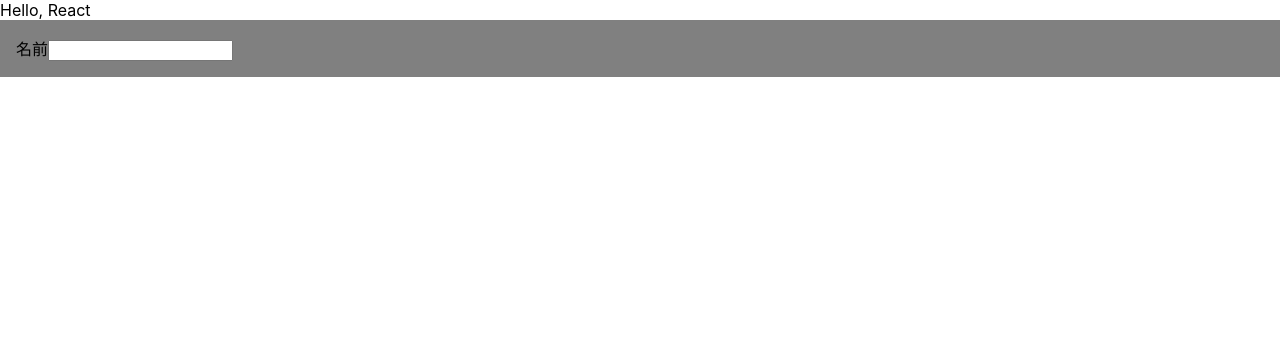
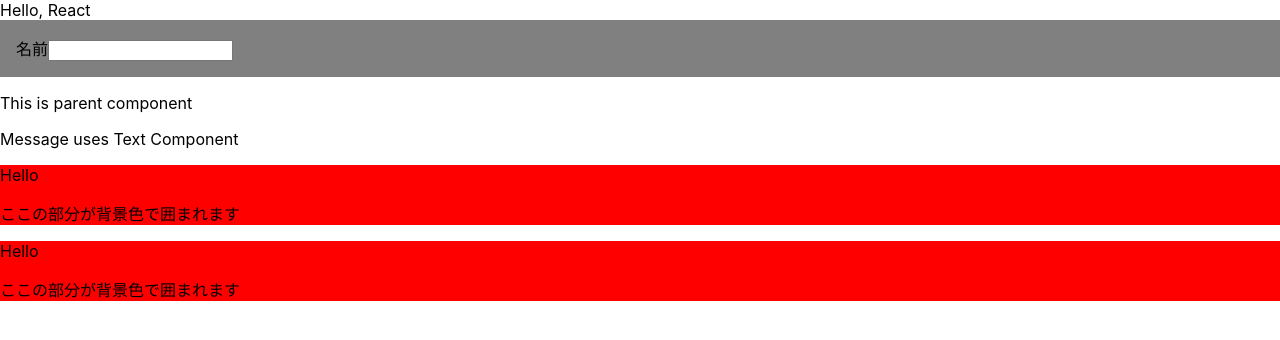
Before and after one commit to GitOgatatsu/react-sample, a React (Create React App) app: page / in a window 1280 px wide. Shown: the top 340 px of the page. Built offline with nearby package versions, Linux system fonts and the light colour scheme.

Commit message:
2023/05/29 20:50

```diff
--- /dev/null
+++ b/src/components/Message.tsx
@@ -0,0 +1,18 @@
+const Text = (props: { content: string }) => {
+	const { content } = props;
+	return <p className="text">{content}</p>
+};
+
+const Message = (props: {}) => {
+	const content1 = "This is parent component";
+	const content2 = "Message uses Text Component";
+
+	return (
+		<div>
+			<Text content={content1} />
+			<Text content={content2} />
+		</div>
+	);
+};
+
+export default Message;
--- /dev/null
+++ b/src/components/Parent.tsx
@@ -0,0 +1,24 @@
+const Container = (props: { title: string, children: React.ReactElement }) => {
+
+	const { title, children } = props;
+
+	return (
+		<div style={{ background: "red" }}>
+			<span>{title}</span>
+			<div>{children}</div>
+		</div>
+	);
+
+};
+
+
+
+const Parent = () => {
+	return (
+		<Container title="Hello">
+			<p>ここの部分が背景色で囲まれます</p>
+		</Container>
+	);
+};
+
+export default Parent;
--- /dev/null
+++ b/src/components/Parent2.tsx
@@ -0,0 +1,33 @@
+type ContainerProps = {
+	title: string;
+	children: React.ReactNode;
+};
+
+
+
+const Container = (props: ContainerProps): JSX.Element => {
+
+	const { title, children } = props;
+
+	return (
+		<div style={{ background: "red" }}>
+			<span>{title}</span>
+			<div>{children}</div>
+		</div>
+	);
+
+};
+
+
+
+const Parent2 = (): JSX.Element => {
+	return (
+		<Container title="Hello">
+			<p>ここの部分が背景色で囲まれます</p>
+		</Container>
+	);
+};
+
+
+
+export default Parent2;
--- a/src/index.tsx
+++ b/src/index.tsx
@@ -4,6 +4,9 @@
 //import App from './App';
 import Hello from "./components/Hello";
 import Name from "./components/Name";
+import Message from './components/Message';
+import Parent from './components/Parent';
+import Parent2 from './components/Parent2';
 import reportWebVitals from './reportWebVitals';
 
 const root = ReactDOM.createRoot(
@@ -13,6 +16,9 @@
   <React.StrictMode>
 		<Hello />
 		<Name />
+		<Message />
+		<Parent />
+		<Parent2 />
   </React.StrictMode>
 );
 
```
